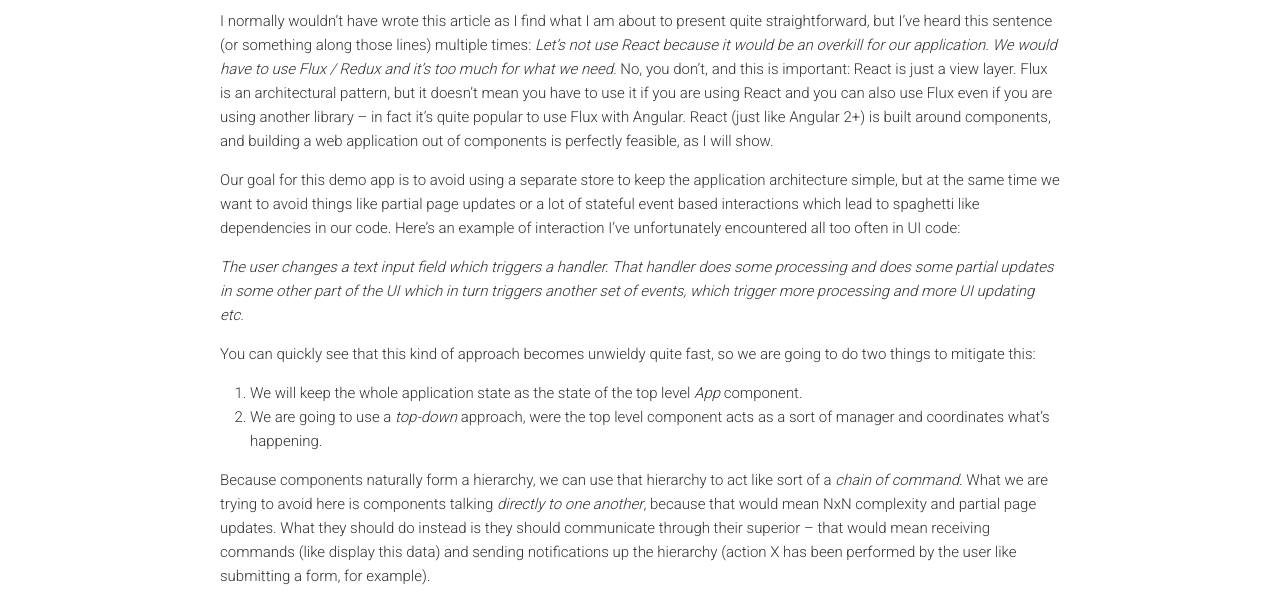
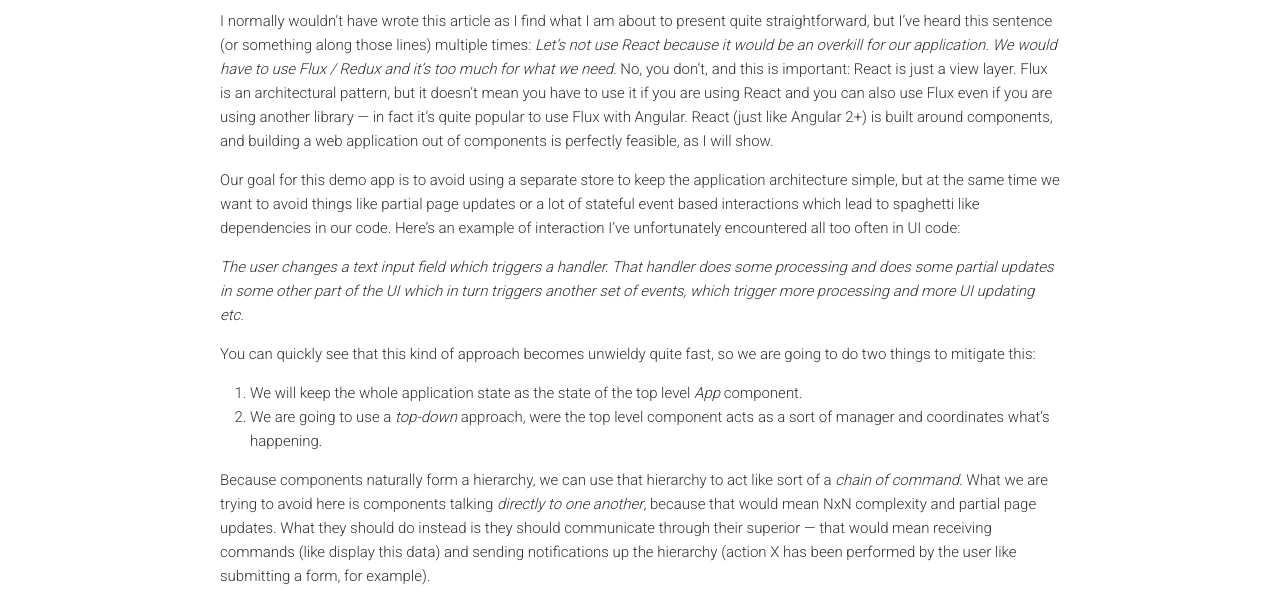
Before and after one commit to toaderflorin/eksia, a Jekyll site: the page built from _posts/2017-08-27-component-architecture.markdown, in a window 1280 px wide and 1400 px high, scrolled down 345 px. Shown: the part 200-801 px from the top of the window. Built offline with Jekyll 4.4.1, drawn with Linux system fonts in a browser that asks for light colours; some of the changed text lies outside the part shown.

Commit message:
Changed the dashes.

```diff
--- a/_posts/2017-07-20-redux-async-flow.markdown
+++ b/_posts/2017-07-20-redux-async-flow.markdown
@@ -15,7 +15,7 @@
 
 ![image-title-here](/images/redux.png){:class="img-responsive center-image"}
 
-Redux is heavily inspired by Elm, which is a functional programming language, and it takes quite a few cues from it -- the application
+Redux is heavily inspired by Elm, which is a functional programming language, and it takes quite a few cues from it — the application
 state reducer (in a real application, we are actually chaining multiple reducers into a big one, because otherwise the whole thing would become
 unwieldy very fast), needs to be a *pure* function - which means it's not allowed to have *side-effects*. An action is just a plain object - the only requirement is that this object has to have a *type* property. An action creator is just a plain JS function that returns an action object. It looks something like this:
 
--- a/_posts/2017-08-27-component-architecture.markdown
+++ b/_posts/2017-08-27-component-architecture.markdown
@@ -8,7 +8,7 @@
 categories:
 ---
 
-I normally wouldn't have wrote this article as I find what I am about to present quite straightforward, but I've heard this sentence (or something along those lines) multiple times: *Let's not use React because it would be an overkill for our application. We would have to use Flux / Redux and it's too much for what we need.* No, you don't,  and this is important: React is just a view layer. Flux is an architectural pattern, but it doesn't mean you have to use it if you are using React and you can also use Flux even if you are using another library -- in fact it's quite popular to use Flux with Angular. React (just like Angular 2+) is built around components, and building a web application out of components is perfectly feasible, as I will show.
+I normally wouldn't have wrote this article as I find what I am about to present quite straightforward, but I've heard this sentence (or something along those lines) multiple times: *Let's not use React because it would be an overkill for our application. We would have to use Flux / Redux and it's too much for what we need.* No, you don't,  and this is important: React is just a view layer. Flux is an architectural pattern, but it doesn't mean you have to use it if you are using React and you can also use Flux even if you are using another library — in fact it's quite popular to use Flux with Angular. React (just like Angular 2+) is built around components, and building a web application out of components is perfectly feasible, as I will show.
 
 Our goal for this demo app is to avoid using a separate store to keep the application architecture simple, but at the same time we want to avoid things like partial page updates or a lot of stateful event based interactions which lead to spaghetti like dependencies in our code. Here's an example of interaction I've unfortunately encountered all too often in UI code:
 
@@ -19,7 +19,7 @@
 1. We will keep the whole application state as the state of the top level *App* component.
 2. We are going to use a *top-down* approach, were the top level component acts as a sort of manager and coordinates what's happening.
 
-Because components naturally form a hierarchy, we can use that hierarchy to act like sort of a *chain of command*. What we are trying to avoid here is components talking *directly to one another*, because that would mean NxN complexity and partial page updates. What they should do instead is they should communicate through their superior -- that would mean receiving commands (like display this data) and sending notifications up the hierarchy (action X has been performed by the user like submitting a form, for example).
+Because components naturally form a hierarchy, we can use that hierarchy to act like sort of a *chain of command*. What we are trying to avoid here is components talking *directly to one another*, because that would mean NxN complexity and partial page updates. What they should do instead is they should communicate through their superior — that would mean receiving commands (like display this data) and sending notifications up the hierarchy (action X has been performed by the user like submitting a form, for example).
 
 ![image-title-here](/images/dilbert.jpg){:class="img-responsive"}
 
@@ -31,7 +31,7 @@
 
 ![image-title-here](/images/sketch.png){:class="img-responsive"}
 
-The dotted lines indicate how we want to split our application into smaller pieces -- the components that are going to make up the application. This means we get this hierarchy:
+The dotted lines indicate how we want to split our application into smaller pieces — the components that are going to make up the application. This means we get this hierarchy:
 
 ![image-title-here](/images/hierarchy.png){:class="img-responsive"}
 
@@ -58,4 +58,4 @@
 
 It is desirable to use functional components whenever possible. Not only are they easier to write and the code is more succinct, but the fact that don't handle their own state is also advantageous. The *TaskList* component just passes the *deleteTaskClick* handler through to the *Task* component. We are using a similar bind approach here, as we did for *AddTask*.
 
-The code was slightly tweaked and simplified for legibility, download the full version [here](https://github.com/toaderflorin/florintoader). And of course, this is a very simple application -- if you are using a component based approach, you will probably have multiple "levels of command" in the component hierarchy, similar to what you would have in a big organization. You need to use your judgement in designing the application state, splitting it into components, assigning responsibilities to each and splitting the state accordingly. You might however reach the conclusion that it's worth using Redux / Flux as the application gets larger.
+The code was slightly tweaked and simplified for legibility, download the full version [here](https://github.com/toaderflorin/florintoader). And of course, this is a very simple application — if you are using a component based approach, you will probably have multiple "levels of command" in the component hierarchy, similar to what you would have in a big organization. You need to use your judgement in designing the application state, splitting it into components, assigning responsibilities to each and splitting the state accordingly. You might however reach the conclusion that it's worth using Redux / Flux as the application gets larger.
--- a/_posts/2017-09-04-ruby-object-model.markdown
+++ b/_posts/2017-09-04-ruby-object-model.markdown
@@ -8,7 +8,7 @@
 icon: "icon.ruby.png"
 categories:
 ---
-First things first: Ruby is a dynamic language but it's not dynamic in the same way Javascript is a dynamic language. You actually have real classes and class inheritance and not just prototypical inheritance. Also Ruby is truly object oriented -- everything is an object, even classes, and there is no such thing as a distinction between value and reference types. In this article we will be looking at MRI (Matz's Ruby Implementation) which is written in C to see how everything works behind the scenes. At MRI's core there are two structures that describe the curent list of objects in memory: *RObject* and *RClass*. The C code is a little bit complicated so I will present a simplified schematic version, which will allow you to understand the implementation.
+First things first: Ruby is a dynamic language but it's not dynamic in the same way Javascript is a dynamic language. You actually have real classes and class inheritance and not just prototypical inheritance. Also Ruby is truly object oriented — everything is an object, even classes, and there is no such thing as a distinction between value and reference types. In this article we will be looking at MRI (Matz's Ruby Implementation) which is written in C to see how everything works behind the scenes. At MRI's core there are two structures that describe the curent list of objects in memory: *RObject* and *RClass*. The C code is a little bit complicated so I will present a simplified schematic version, which will allow you to understand the implementation.
 
 Both structs inherit from a structure called RBasic. Here's a simplified version of the internal representation of these objects (the code is a little bit more complicated):
 
@@ -22,7 +22,7 @@
 
 2. Each object contains a collection of property values, just like objects in Javascript.
 
-3. Unlike Javascript however, the methods are not implemented on the object level but rather at the class level -- an object refers to a class, thus gaining access to the methods.
+3. Unlike Javascript however, the methods are not implemented on the object level but rather at the class level — an object refers to a class, thus gaining access to the methods.
 
 4. The RClass struct has a *super* field which points to another *class instance object* which is the base class of the respective class.
 
@@ -44,7 +44,7 @@
 
 *But hold up, we discussed that we can only define methods on classes and those classes will be inherited by the object.*
 
-That's correct. So what happens here is Ruby creates an *eigenclass* specifically for this object (which means "own class" -- "eigen" means *own* or *self* in German). This class in our case is a child class of String. But we can go further -- since you can add a method to any object, you can also add methods to class objects which turns out to be the closest thing Ruby has to static methods.
+That's correct. So what happens here is Ruby creates an *eigenclass* specifically for this object (which means "own class" — "eigen" means *own* or *self* in German). This class in our case is a child class of String. But we can go further — since you can add a method to any object, you can also add methods to class objects which turns out to be the closest thing Ruby has to static methods.
 
 <script src="https://gist.github.com/toaderflorin/ccbb0a2f5b1da6f580c38459f1203f27.js"></script>
 
--- a/_posts/2017-09-07-react-hmr.markdown
+++ b/_posts/2017-09-07-react-hmr.markdown
@@ -18,7 +18,7 @@
 
 ![image-title-here](/images/schematic.png){:class="img-responsive"}
 
-It doesn't actually do things like transpilation -- if you have Coffeescript code, Typescript or ES6 code, you will have to use a loader. We will be using *babel-loader* to compile our ES6/jsx code and feed it into Webpack.
+It doesn't actually do things like transpilation — if you have Coffeescript code, Typescript or ES6 code, you will have to use a loader. We will be using *babel-loader* to compile our ES6/jsx code and feed it into Webpack.
 
 <br />
 ![image-title-here](/images/webpack-schematic.png){:class="img-responsive"}
--- a/_posts/2017-09-08-cors-made-simple.markdown
+++ b/_posts/2017-09-08-cors-made-simple.markdown
@@ -3,7 +3,7 @@
 title:  "CORS Made Simple"
 date:   2017-09-08 06:39:37 +0300
 description: "
-CORS stands for Cross-Origin Resource Sharing and if you've built rich client applications that communicate with an API via REST, you have probably crossed paths with something known as <i>same-origin policy</i>. What this policy refers to is that an application cannot access resources via XMLHttpRequest that come from a different URL than where the page was originally served from. This is a restriction implemented on the browser level - if you load a page that contains Javascript that is attempting to do an XHR request, you are are going to get an error...
+CORS stands for Cross-Origin Resource Sharing and if you've built rich client applications that communicate with an API via REST, you have probably crossed paths with something known as <i>same-origin policy</i>. What this policy refers to is that an application cannot access resources via XMLHttpRequest that come from a different URL than where the page was originally served from. This is a restriction implemented on the browser level — if you load a page that contains Javascript that is attempting to do an XHR request, you are are going to get an error...
 "
 icon: "cors-icon.png"
 categories:
@@ -12,7 +12,7 @@
 
 ![image-title-here](/images/cors.png){:class="img-responsive center-image"}
 
-This is a restriction implemented on the browser level  -- if you load a page that contains Javascript that is attempting to do an XHR request, you are are going to get an error. CORS is a mechanism to bypass this restriction. It allows the server to "accept" calls incoming from a different origin. The reason I am using quotes is because, as previously mentioned, it's actually the browser that implements the restriction, but the server has the option of specifying several headers in the response that will make the browser accept the response.
+This is a restriction implemented on the browser level — if you load a page that contains Javascript that is attempting to do an XHR request, you are are going to get an error. CORS is a mechanism to bypass this restriction. It allows the server to "accept" calls incoming from a different origin. The reason I am using quotes is because, as previously mentioned, it's actually the browser that implements the restriction, but the server has the option of specifying several headers in the response that will make the browser accept the response.
 
 ## Specifics
 OK, so let's get into specifics: first let's see what exactly constitutes the same origin and what is a different origin. The policy looks at the protocol (http or https), port number and host URL. Let's assume that our page is served from *http://domain1.page.com/index.html*. Accessing the following URLs will give the following results:
```
Also changed, not shown: 2 other files.
